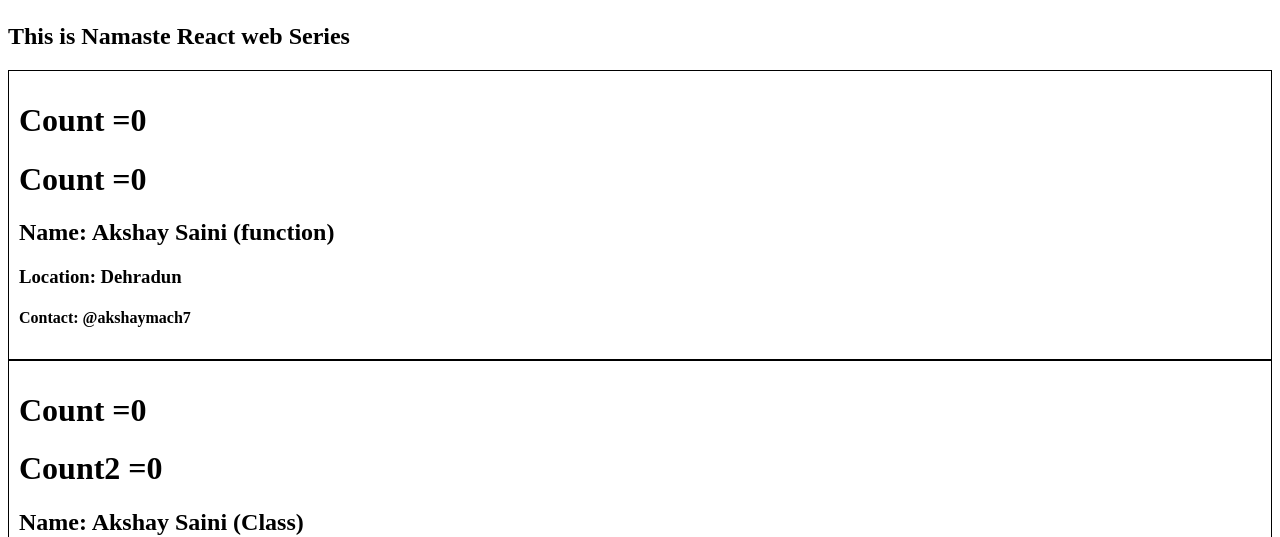
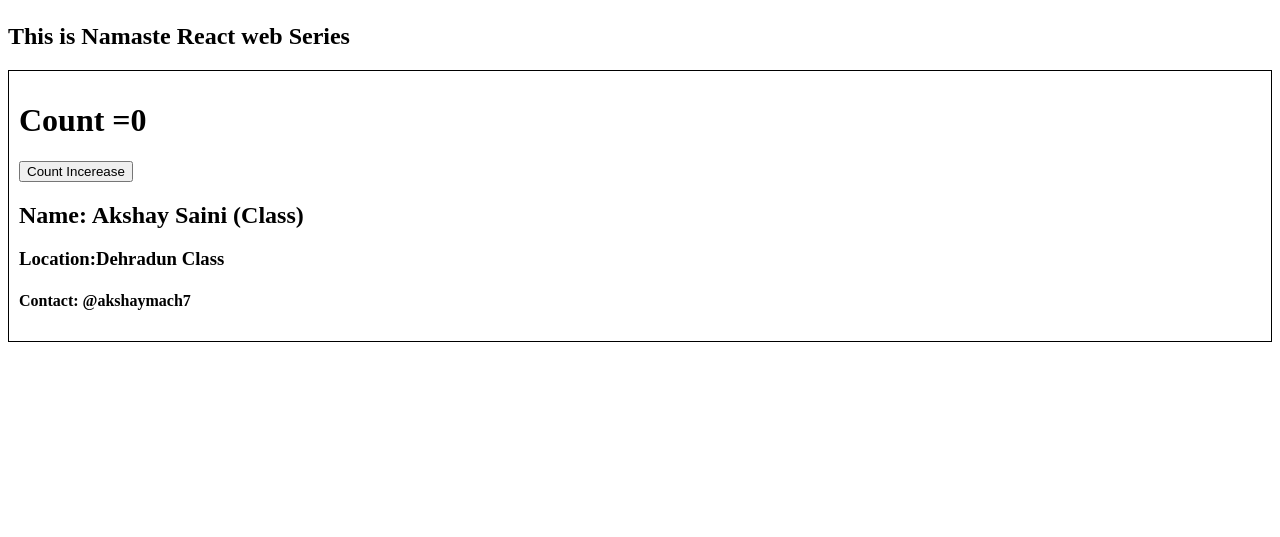
Before and after one commit to ISHADOW007/satyam-react-project, a React (Vite) app: page /about in a window 1280 px wide. Shown: the part 221-758 px from the top of the page. Built offline with nearby package versions, Linux system fonts and the light colour scheme.

Commit message:
day8 2nd commit

```diff
--- a/src/components/About.js
+++ b/src/components/About.js
@@ -6,7 +6,6 @@
         <div>
             <h1>About</h1>
             <h2>This is Namaste React web Series</h2>
-            <User name={"Akshay Saini (function)"}/>
             <UserClass name={"Akshay Saini (Class)"} location={"Dehradun Class"}/>
         </div>
     );
--- a/src/components/User.js
+++ b/src/components/User.js
@@ -6,7 +6,7 @@
     return (
         <div className="user-card">
        <h1>Count ={count}</h1>
-       <h1>Count ={count2}</h1>
+       <h1>Count2 ={count2}</h1>
        <h2>Name: {name}</h2>
        <h3>Location: Dehradun</h3>
        <h4>Contact: @akshaymach7</h4>
--- a/src/components/UserClass.js
+++ b/src/components/UserClass.js
@@ -11,11 +11,17 @@
     }
     render(){
         const {name, location} = this.props;
-        const {count,count2} = this.state;
+        const {count} = this.state;
         return (
         <div className="user-card">
         <h1>Count ={count}</h1>
-        <h1>Count2 ={count2}</h1>
+
+        <button onClick={()=>{
+            //Never Update state variables directly
+            this.setState({
+                count:this.state.count +1 ,
+            })
+        }}>Count Incerease</button>
         <h2>Name: {name}</h2>
         <h3>Location:{location}</h3>
         <h4>Contact: @akshaymach7</h4>
```
